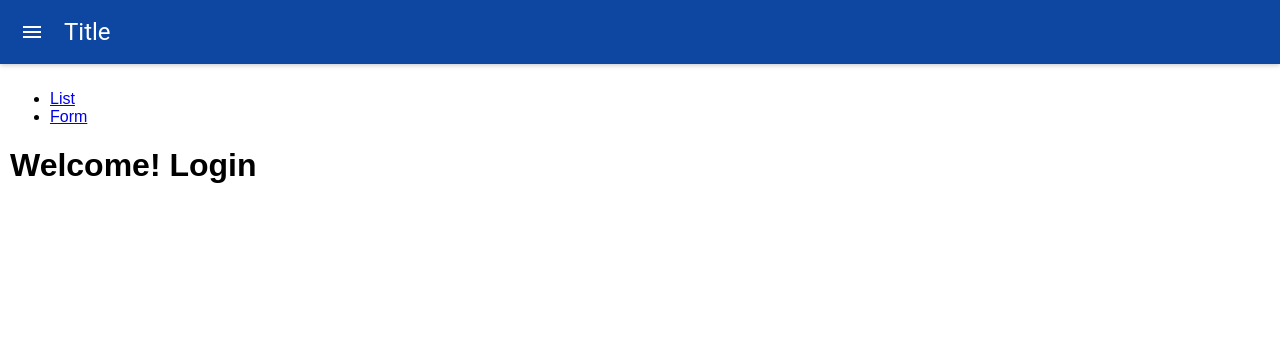
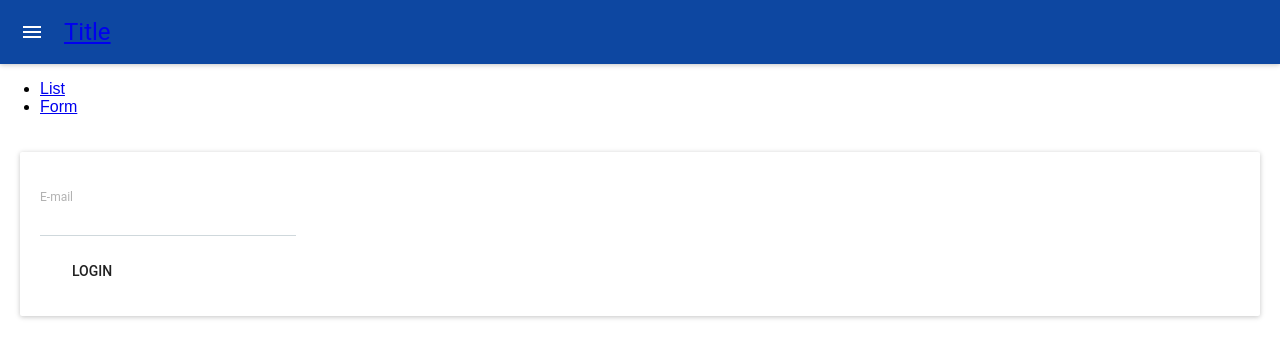
Before and after one commit to Ambiento/ambiento, a React (Create React App) app: page / in a window 1280 px wide. Shown: the top 358 px of the page. Built offline with nearby package versions, Linux system fonts and the light colour scheme.

Commit message:
git ignore, routes and login screen

```diff
--- a/src/App.js
+++ b/src/App.js
@@ -1,8 +1,6 @@
 import React, { Component } from 'react';
-import './App.css';
 import MuiThemeProvider from 'material-ui/styles/MuiThemeProvider';
 
-import Main from "./components/main";
 import Routes from "./routes/routes";
 import theme from './theme.js';
 
@@ -11,9 +9,7 @@ class App extends Component {
     render() {
         return (
             <MuiThemeProvider muiTheme={theme}>
-                <Main>
-                    <Routes />
-                </Main>
+                <Routes />
             </MuiThemeProvider>
         );
     }
--- a/src/components/index.js
+++ b/src/components/index.js
@@ -1,7 +1,9 @@
 import OcurrencyForm from './occurrenceForm';
 import OcurrencyList from './occurrenceList';
+import Login from './login';
 
 export {
     OcurrencyList,
-    OcurrencyForm
+    OcurrencyForm,
+    Login
 };
--- /dev/null
+++ b/src/components/login.js
@@ -0,0 +1,33 @@
+import React, {Component} from 'react';
+import {Card, CardActions} from 'material-ui/Card';
+import FlatButton from 'material-ui/FlatButton';
+import TextField from 'material-ui/TextField';
+import Style from "../styles/style";
+
+class Login extends Component {
+    constructor(props) {
+        super(props);
+        this.state = {
+            email: ''
+        };
+    }
+    handleInputChange(name, value){
+        this.setState({[name]: value});
+    }
+    render() {
+        return (
+            <Card style={Style.card}>
+                <TextField
+                    onChange={(event) => {
+                        this.handleInputChange('email', event.target.value)
+                    }}
+                    floatingLabelFixed={true} name={'email'} floatingLabelText='E-mail'/><br/>
+                <CardActions>
+                    <FlatButton label='Login'/>
+                </CardActions>
+            </Card>
+        );
+    }
+}
+
+export default Login;
--- a/src/components/main.js
+++ b/src/components/main.js
@@ -1,5 +1,6 @@
 import React, {Component} from 'react';
 import AppBar from 'material-ui/AppBar';
+import {Link} from 'react-router-dom';
 
 class Main extends Component {
     constructor(props) {
@@ -9,10 +10,7 @@ class Main extends Component {
     render() {
         return (
             <div>
-                <AppBar title="Title" iconClassNameRight="muidocs-icon-navigation-expand-more" />
-                <div className={'main'}>
-                    {this.props.children}
-                </div>
+                <AppBar title={<Link to={'/'}>Title</Link>} iconClassNameRight="muidocs-icon-navigation-expand-more" />
             </div>
         );
     }
--- a/src/components/occurrenceForm.js
+++ b/src/components/occurrenceForm.js
@@ -2,12 +2,13 @@ import React, {Component} from 'react';
 import {Card, CardActions, CardHeader} from 'material-ui/Card';
 import FlatButton from 'material-ui/FlatButton';
 import TextField from 'material-ui/TextField';
+import {Style} from '../styles';
 
 class OccurrenceForm extends Component {
     constructor(props) {
         super(props);
         this.state = {
-            id_ocorrencia: '',
+            idOcorrencia: '',
             email: '',
             nome_usuario: '',
             cidade: '',
@@ -26,7 +27,7 @@ class OccurrenceForm extends Component {
     }
     render() {
         return (
-            <Card className={'card'}>
+            <Card style={Style.card}>
                 <CardHeader
                     title='Nome'
                     subtitle='Cargo (role)'
--- a/src/routes/routes.js
+++ b/src/routes/routes.js
@@ -1,6 +1,8 @@
 import React, {Component} from 'react';
 import {BrowserRouter as Router, Route, Link} from 'react-router-dom'
-import {OcurrencyList, OcurrencyForm} from '../components';
+import {OcurrencyList, OcurrencyForm, Login} from '../components';
+import Main from "../components/main";
+import {Style} from '../styles';
 
 class Routes extends Component {
     constructor(props) {
@@ -12,18 +14,19 @@ class Routes extends Component {
             <Router>
                 <div>
                     <Route path={'/'} render={()=>(
-                        <ul>
-                            <li><Link to={'/occurrence'}>List</Link></li>
-                            <li><Link to={'/occurrence/id'}>Form</Link></li>
-                        </ul>
-                    )}/>
-                    <Route exact path={'/'} render={() => (
                         <div>
-                            <h1>Welcome! Login</h1>
+                            <Main/>
+                            <ul>
+                                <li><Link to={'/occurrence'}>List</Link></li>
+                                <li><Link to={'/occurrence/id'}>Form</Link></li>
+                            </ul>
                         </div>
                     )}/>
-                    <Route exact path={'/occurrence/:id'} component={OcurrencyForm}/>
-                    <Route exact path={'/occurrence'} component={OcurrencyList}/>
+                    <div style={Style.content}>
+                        <Route exact path={'/'} component={Login}/>
+                        <Route exact path={'/occurrence/:id'} component={OcurrencyForm}/>
+                        <Route exact path={'/occurrence'} component={OcurrencyList}/>
+                    </div>
                 </div>
             </Router>
         );
--- /dev/null
+++ b/src/styles/index.js
@@ -0,0 +1,5 @@
+import Style from './style';
+
+export {
+    Style
+};
--- /dev/null
+++ b/src/styles/style.js
@@ -0,0 +1,10 @@
+const Style = {
+    card: {
+        padding: '20px',
+        marginBottom: '10px'
+    },
+    content: {
+        padding: '20px'
+    }
+};
+export default Style;
```
Also changed, not shown: 1 other file (tests, documents, lock files or other folders).
